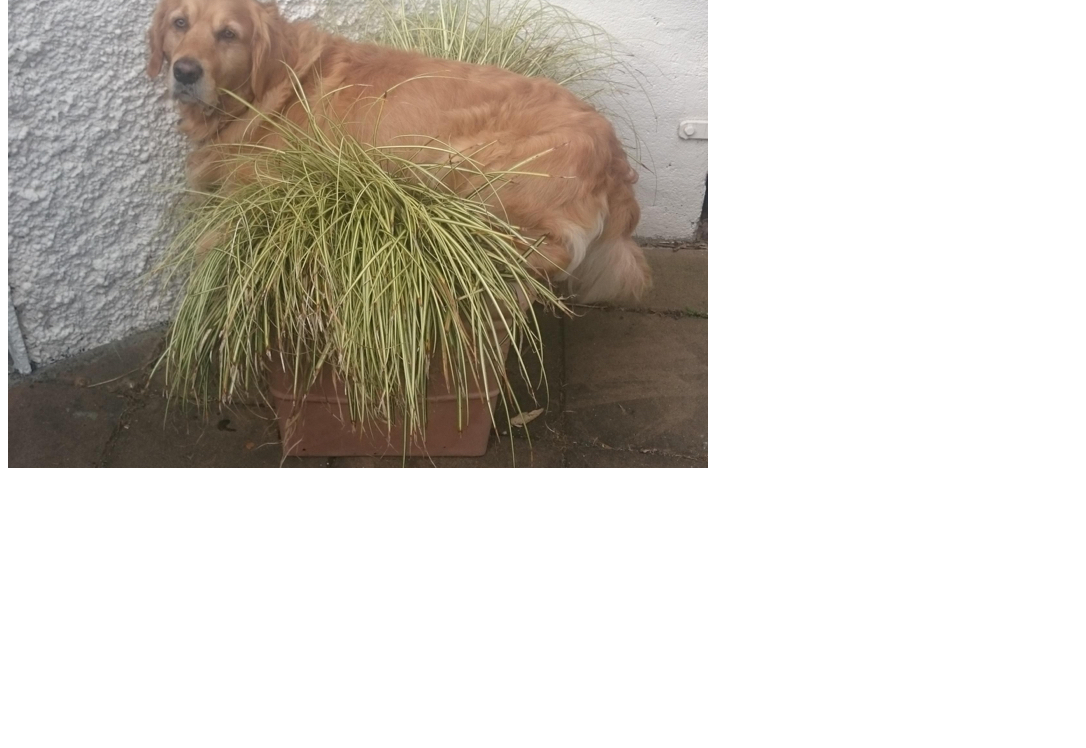
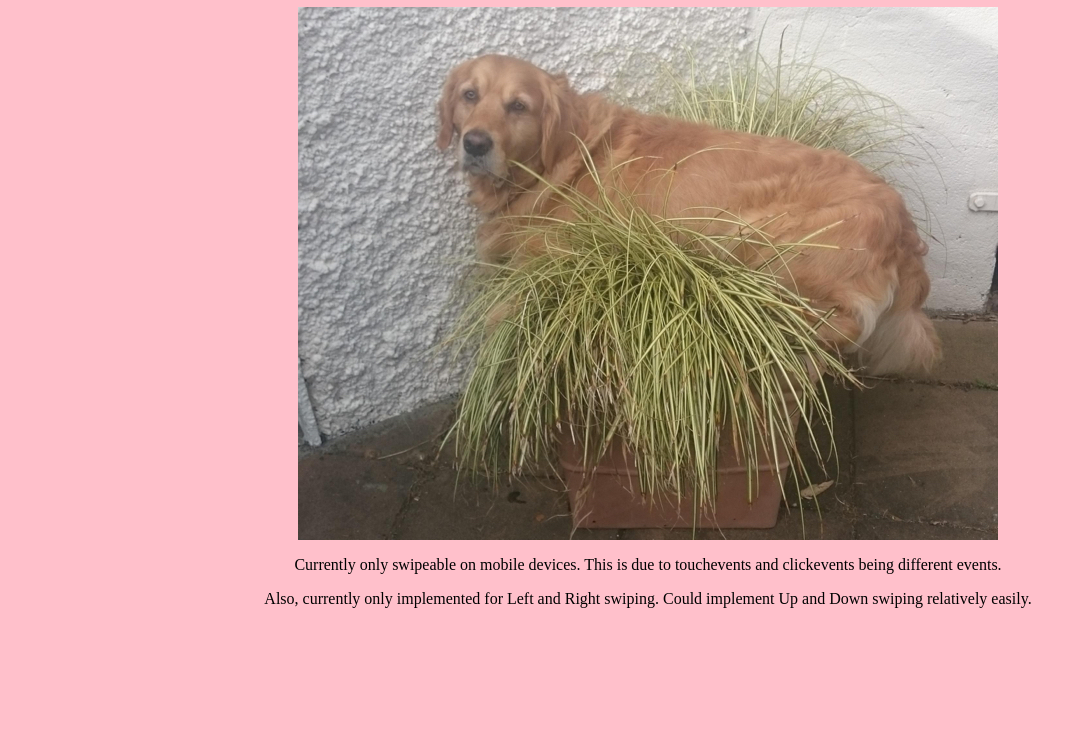
Before and after one commit to jeffrey-ng/carousel, a plain HTML site: page index.html in a window 1280 px wide. Shown: the part 73-821 px from the top of the page, without its empty margins (0-1086 px from the left). Drawn offline with Linux system fonts and the light colour scheme.

Commit message:
Beautify

```diff
--- a/carousel.js
+++ b/carousel.js
@@ -4,7 +4,6 @@ function onTouch(element, callback) {
   var startX;
   var distX;
   var minHorizontalDistance = 150;
-  var maxVerticalDistance = 100;
 
   var handleTouch = callback || function(event, direction, step, distance){}
 
--- a/demo.css
+++ b/demo.css
@@ -1,9 +1,16 @@
 html, body {
   width: 100%;
   height: 100%;
+  background-color: pink;
 }
-
-.carousel{
+.centerBlock {
+  margin-left: auto;
+  margin-right: auto;
+}
+.centerText {
+  text-align: center;
+}
+.carousel {
   position: relative;
   overflow: hidden;
   width: 100%;
@@ -12,8 +19,7 @@ max-width: 700px;
   max-height: 533px;
   background: #eee;
 }
-
-.carousel ul{
+.carousel ul {
   list-style: none;
   margin: 0;
   padding: 0;
@@ -23,14 +29,12 @@ position: absolute;
   -webkit-transition: all 100ms ease-in-out;
   transition: all 100ms ease-in-out;
 }
-
-.carousel ul li{
+.carousel ul li {
   float: left;
   display: block;
   text-align: center;
 }
-
-.carousel ul li img{
+.carousel ul li img {
   max-width: 100%;
   max-height: 100%;
   height: auto;
--- a/index.html
+++ b/index.html
@@ -4,10 +4,12 @@
     <meta charset="utf-8">
     <title>Demo</title>
     <link href="demo.css" rel="stylesheet" type="text/css">
-
   </head>
   <body>
-    <div class="carousel" id="gallery">
+    <div class="centerText">
+      <h1> My Aww Collection</h1>
+    </div>
+    <div class="carousel centerBlock" id="gallery">
       <ul>
         <li><img src="images/pic1.jpg"></li>
         <li><img src="images/pic2.jpg"></li>
@@ -16,6 +18,14 @@
         <li><img src="images/pic5.jpg"></li>
       </ul>
     </div>
+    <p class ="centerText">
+      Currently only swipeable on mobile devices.
+      This is due to touchevents and clickevents being different events.
+    </p>
+    <p class ="centerText">
+      Also, currently only implemented for Left and Right swiping.
+      Could implement Up and Down swiping relatively easily.
+    </p>
     <script src="carousel.js" type="text/javascript"></script>
     <script src="app.js" type="text/javascript"></script>
   </body>
```
Also changed, not shown: app.js (+6 -6 lines). Lines whose indentation alone changed are shown as unchanged.
